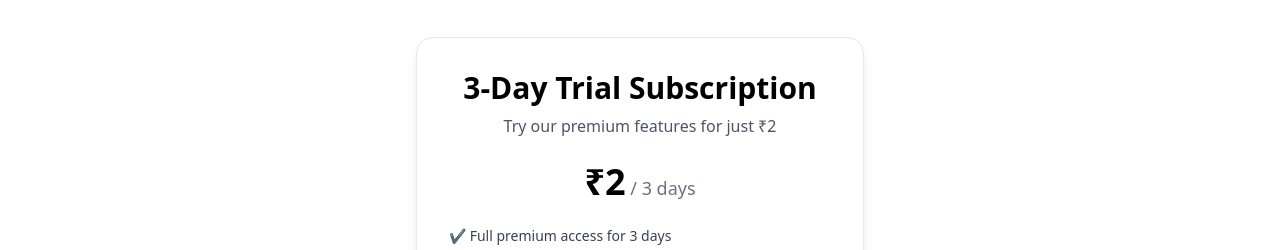
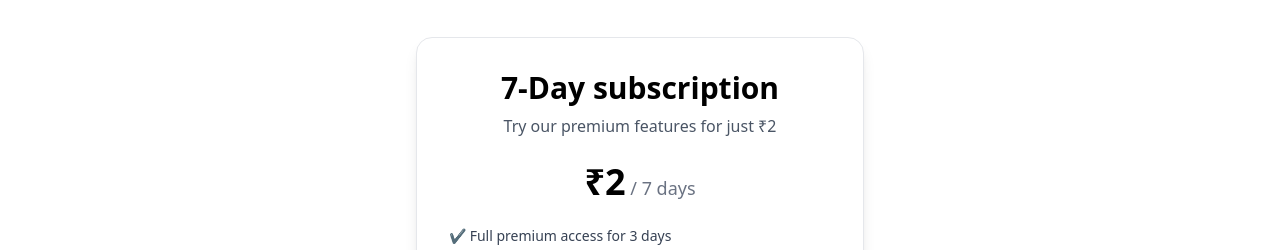
Before and after one commit to riturajrai/QrReviewSystemFronmtend, a Next.js app: page /subscribe in a window 1280 px wide. Shown: the part 229-479 px from the top of the page. Built offline with nearby package versions, Linux system fonts and the light colour scheme; no server answers.

Commit message:
Update page.js

```diff
--- a/src/app/subscribe/page.js
+++ b/src/app/subscribe/page.js
@@ -133,15 +133,14 @@ export default function SubscribePage() {
     <div className="min-h-screen bg-white flex items-center justify-center px-4">
       <div className="w-full max-w-md bg-white border border-gray-200 rounded-2xl shadow-lg p-8 text-center">
         <h1 className="text-3xl font-bold text-black mb-2">
-          3-Day Trial Subscription
+          7-Day subscription
         </h1>
         <p className="text-gray-600 mb-6">
           Try our premium features for just ₹2
         </p>
-
         <div className="mb-6">
           <span className="text-4xl font-extrabold text-black">₹2</span>
-          <span className="text-gray-500 text-lg"> / 3 days</span>
+          <span className="text-gray-500 text-lg"> / 7 days</span>
         </div>
 
         <ul className="text-left text-gray-700 mb-6 space-y-2 text-sm">
```
